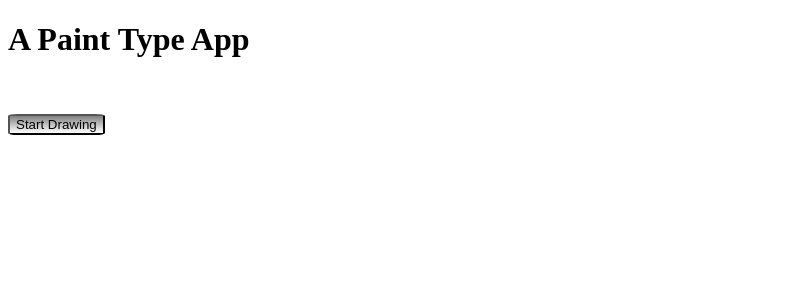
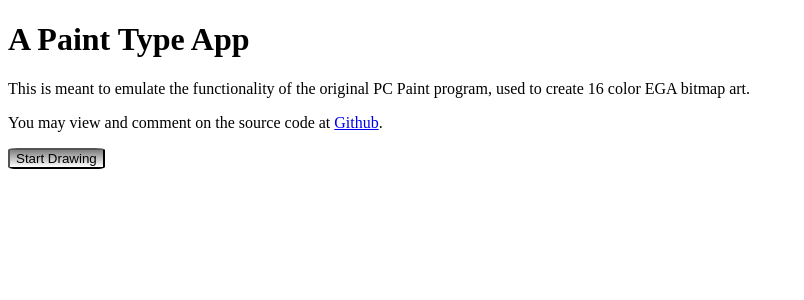
Before and after one commit to PrinceOfShapeir/scheisspaint, a React (Create React App) app: page / in a window 1280 px wide. Shown: the top 300 px of the page, without its empty margins (0-804 px from the left). Built offline with nearby package versions, Linux system fonts and the light colour scheme.

Commit message:
added extended descriptions

```diff
--- a/src/App.js
+++ b/src/App.js
@@ -9,6 +9,7 @@ function App() {
     <>
       <h1>A Paint Type App</h1>
       <p>This is meant to emulate the functionality of the original PC Paint program, used to create 16 color EGA bitmap art. </p>
+      <p>You may view and comment on the source code at <a href="https://princeofshapeir.github.io/scheisspaint/">Github</a>.</p>
       <button onClick={()=>setActive(!active)}>Start Drawing</button>
     </>
   );
--- a/src/interface.css
+++ b/src/interface.css
@@ -1,5 +1,4 @@
-.shadowed,
-p {
+.shadowed {
   color: white;
   background-color: white;
   text-shadow: 2px 2px 4px #0000;
```
Also changed, not shown: package.json (+7 -1 lines), 2 other files (tests, documents, lock files or other folders).
